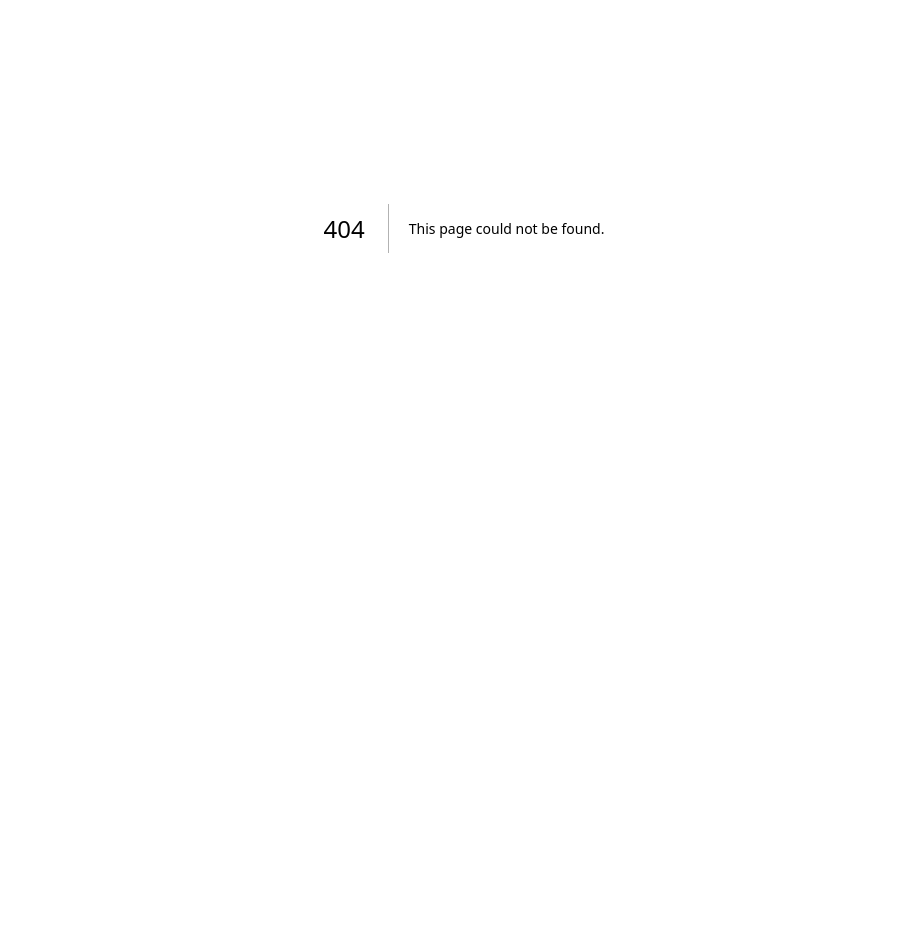
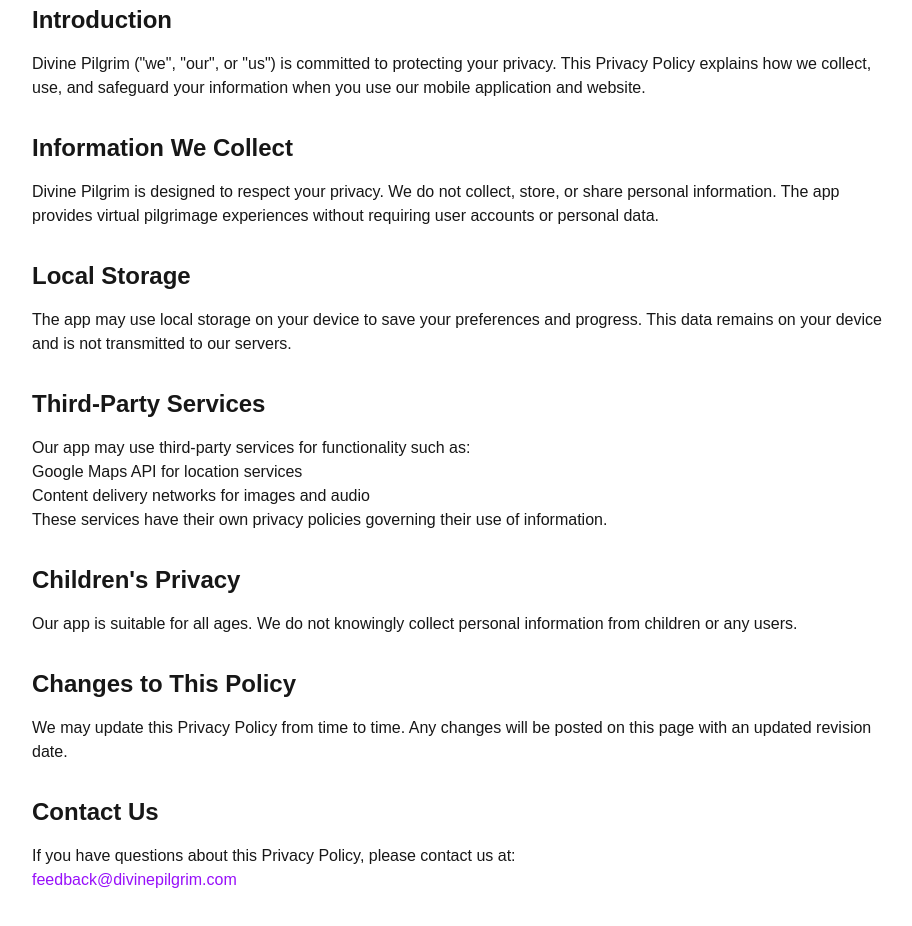
Before and after one commit to djcastelino/viasancta, a Next.js app: page /privacy in a window 1280 px wide. Before the commit this address had no page. Shown: the part 300-1226 px from the top of the page, without its empty margins (176-1088 px from the left). Before the commit the page ends 928 px from the top, so only its background shows below. Built offline with nearby package versions, Linux system fonts and the light colour scheme.

Commit message:
Add privacy policy page for Play Console requirement

```diff
--- /dev/null
+++ b/app/privacy/page.tsx
@@ -0,0 +1,66 @@
+export default function PrivacyPolicy() {
+  return (
+    <div className="max-w-4xl mx-auto px-4 py-12">
+      <h1 className="text-4xl font-bold mb-8">Privacy Policy</h1>
+
+      <div className="prose prose-lg">
+        <p className="text-gray-600 mb-6">
+          <strong>Last Updated:</strong> April 24, 2026
+        </p>
+
+        <h2 className="text-2xl font-semibold mt-8 mb-4">Introduction</h2>
+        <p>
+          Divine Pilgrim ("we", "our", or "us") is committed to protecting your privacy.
+          This Privacy Policy explains how we collect, use, and safeguard your information
+          when you use our mobile application and website.
+        </p>
+
+        <h2 className="text-2xl font-semibold mt-8 mb-4">Information We Collect</h2>
+        <p>
+          Divine Pilgrim is designed to respect your privacy. We do not collect, store,
+          or share personal information. The app provides virtual pilgrimage experiences
+          without requiring user accounts or personal data.
+        </p>
+
+        <h2 className="text-2xl font-semibold mt-8 mb-4">Local Storage</h2>
+        <p>
+          The app may use local storage on your device to save your preferences and
+          progress. This data remains on your device and is not transmitted to our servers.
+        </p>
+
+        <h2 className="text-2xl font-semibold mt-8 mb-4">Third-Party Services</h2>
+        <p>
+          Our app may use third-party services for functionality such as:
+        </p>
+        <ul>
+          <li>Google Maps API for location services</li>
+          <li>Content delivery networks for images and audio</li>
+        </ul>
+        <p>
+          These services have their own privacy policies governing their use of information.
+        </p>
+
+        <h2 className="text-2xl font-semibold mt-8 mb-4">Children's Privacy</h2>
+        <p>
+          Our app is suitable for all ages. We do not knowingly collect personal information
+          from children or any users.
+        </p>
+
+        <h2 className="text-2xl font-semibold mt-8 mb-4">Changes to This Policy</h2>
+        <p>
+          We may update this Privacy Policy from time to time. Any changes will be posted
+          on this page with an updated revision date.
+        </p>
+
+        <h2 className="text-2xl font-semibold mt-8 mb-4">Contact Us</h2>
+        <p>
+          If you have questions about this Privacy Policy, please contact us at:
+          <br />
+          <a href="mailto:feedback@divinepilgrim.com" className="text-purple-600 hover:underline">
+            feedback@divinepilgrim.com
+          </a>
+        </p>
+      </div>
+    </div>
+  );
+}
```
